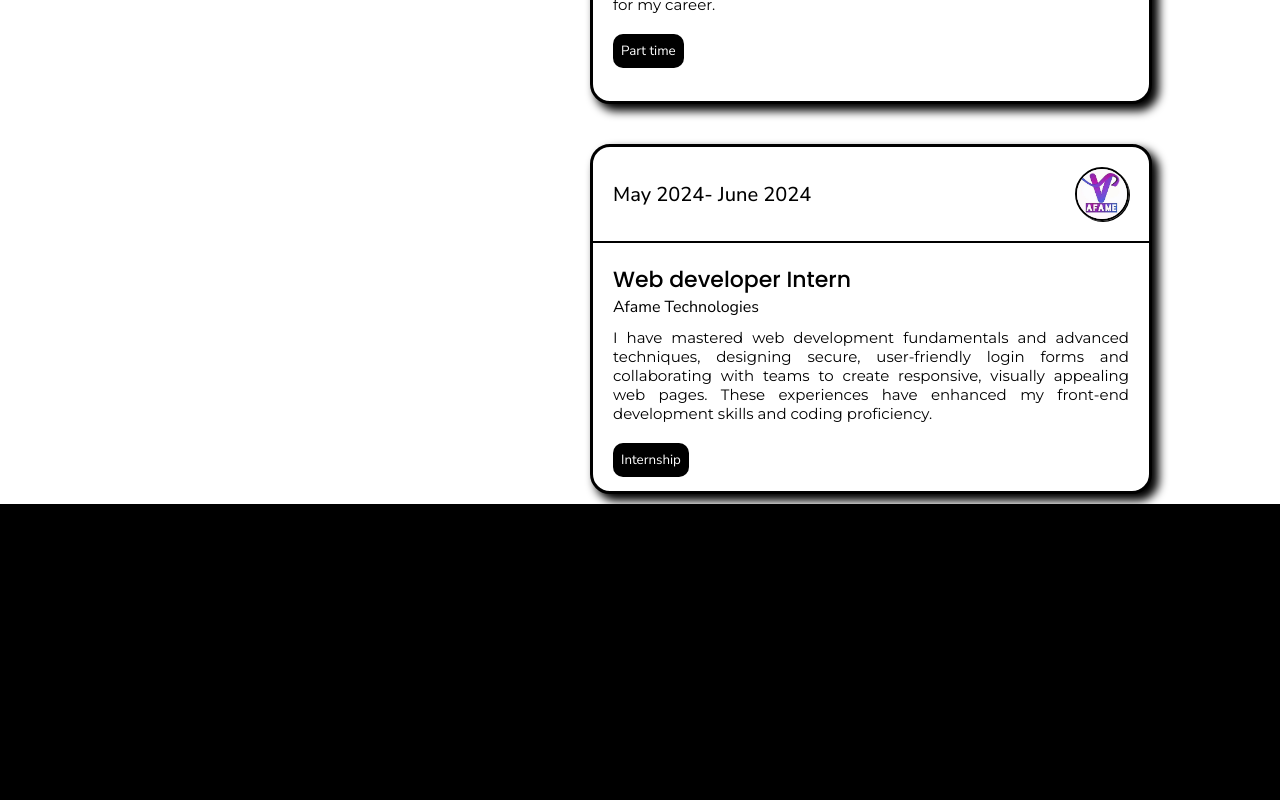
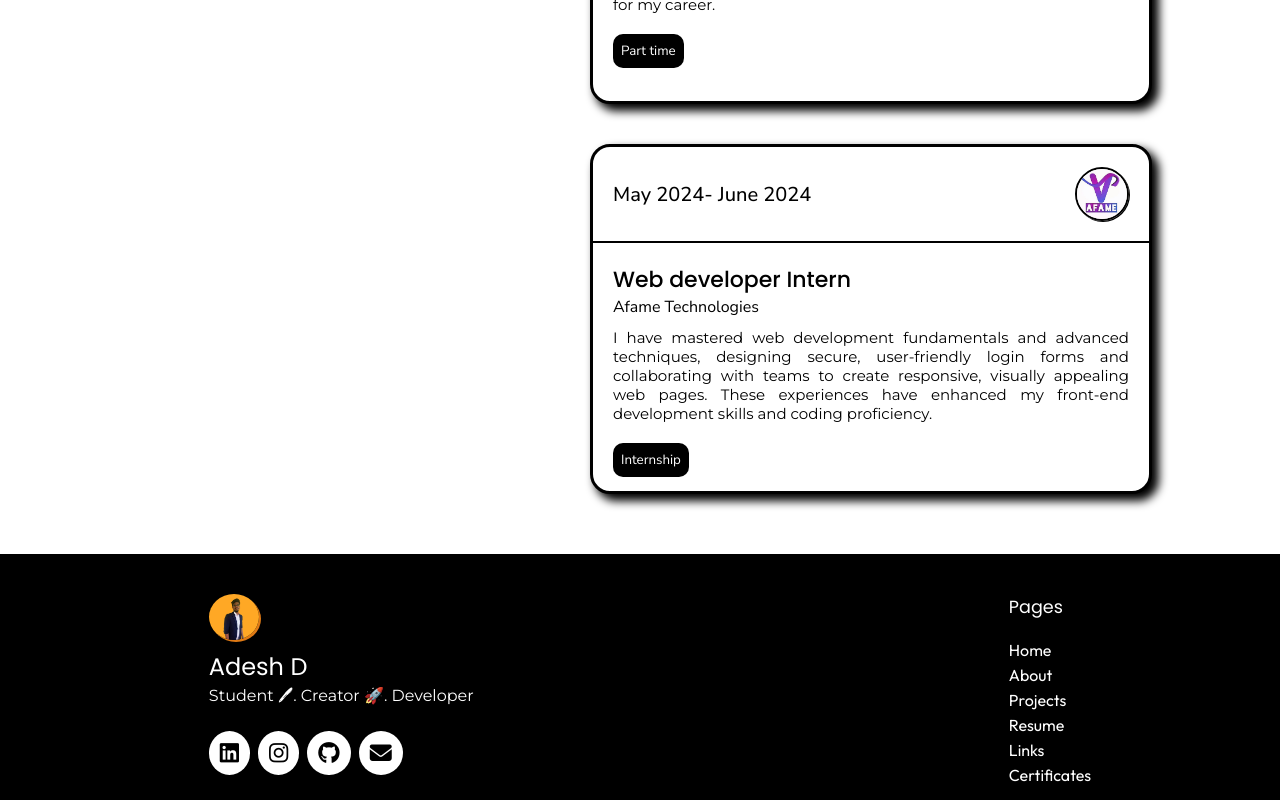
Before and after one commit to Adesh-111/Adesh.dev, a React (Vite) app: page / in a window 1280 px wide. Shown: the part 6617-7417 px from the top of the page. Before the commit the page ends 7121 px from the top, so only its background shows below. Built offline with nearby package versions, Linux system fonts and the light colour scheme.

Commit message:
Completion of footer section with 50%

```diff
--- a/src/components/App.jsx
+++ b/src/components/App.jsx
@@ -6,6 +6,7 @@ import About from "./About/About";
 import Links from "./SocialLinks/Links";
 import TwoProjects from "./Projects/TwoProjects";
 import Experiences from "./Experiences/Experiences";
+import Footer from "./Footer/Footer";
 
 function App() {
   return (
@@ -18,6 +19,7 @@ function App() {
       <Links />
       <TwoProjects />
       <Experiences />
+      <Footer />
     </>
   );
 }
--- a/src/components/Experiences/Experience.css
+++ b/src/components/Experiences/Experience.css
@@ -5,6 +5,7 @@
   background-color: white;
   margin-top: 300px;
   padding-top: 50px;
+  padding-bottom: 50px;
 }
 
 .Experiences-container {
@@ -231,7 +232,6 @@
 
   .card .top {
     gap: 50px;
-    justify-content: ;
   }
   .card .bottom p {
     font-size: 13px;
--- a/src/components/Footer/Footer.css
+++ b/src/components/Footer/Footer.css
@@ -0,0 +1,69 @@
+.footer{
+    padding: 10px;
+    margin-top: 30px;
+    color: white;
+}
+
+.footer-container{
+    display: flex;
+    justify-content: center;
+    gap: 500px;
+}
+
+.footer-description{
+    margin-left: 20px;
+    display: inline-flex;
+    flex-direction: column;
+    width: 300px;
+}
+
+.footer-description h3{
+    font-size: 1.5rem;
+    font-family: "Poppins";
+    font-weight: 400;
+}
+
+.footer-description .footer-profile{
+    width: 50px;
+    border-radius: 50%;
+    box-shadow: 2px 2px 0px 0px rgb(223, 122, 21);
+    margin-bottom: 5px;
+}
+
+.footer-description p{
+    font-family: "Montserrat";
+}
+
+.footer-description ul{
+    display: inline-flex;
+    gap: 8px;
+    margin-top: 20px;
+}
+
+.footer-description ul li{
+    list-style: none;
+    background-color: white;
+    border-radius: 50%;
+    padding: 6px;
+    color: black;
+}
+
+.footer-description ul li i{
+    font-size: 22px;
+    padding: 5px;
+}
+
+.footer-pages h3{
+    font-family: "Poppins";
+    font-weight: 400;
+    font-size: 1.1rem;
+    margin-bottom: 20px;
+}
+
+.footer-pages ul li{
+    list-style: none;
+    padding-bottom: 5px;
+    font-family: "Outfit";
+}
+
+.footer-pages
--- a/src/components/Footer/Footer.jsx
+++ b/src/components/Footer/Footer.jsx
@@ -0,0 +1,61 @@
+import assets from "../../assets/assets";
+import "./Footer.css";
+
+function Footer() {
+  return (
+    <>
+      <div className="footer">
+        <div className="footer-container">
+          <div className="footer-description">
+            <div>
+              <img src={assets.profile} alt="" className="footer-profile" />
+              <h3>Adesh D</h3>
+              <p>Student 🖊. Creator 🚀. Developer</p>
+            </div>
+            <div>
+              <ul>
+                <li>
+                <i className="fa-brands fa-linkedin"></i>
+                </li>
+                <li>
+                <i className="fa-brands fa-instagram"></i>
+                </li>
+                <li>
+                <i className="fa-brands fa-github"></i>
+                </li>
+                <li>
+                <i className="fa-solid fa-envelope"></i>
+                </li>
+              </ul>
+            </div>
+          </div>
+          <div className="footer-pages">
+            <h3>Pages</h3>
+            <ul>
+              <li>
+                <a href="#">Home</a>
+              </li>
+              <li>
+                <a href="#">About</a>
+              </li>
+              <li>
+                <a href="#">Projects</a>
+              </li>
+              <li>
+                <a href="#">Resume</a>
+              </li>
+              <li>
+                <a href="#">Links</a>
+              </li>
+              <li>
+                <a href="#">Certificates</a>
+              </li>
+            </ul>
+          </div>
+        </div>
+      </div>
+    </>
+  );
+}
+
+export default Footer;
```
